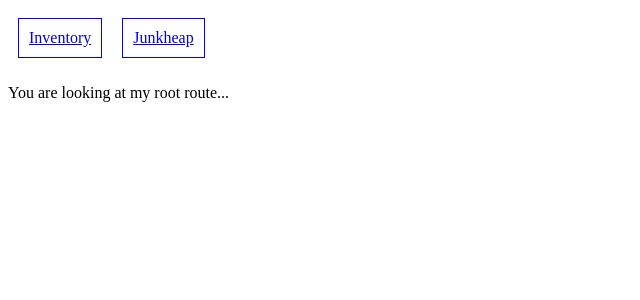
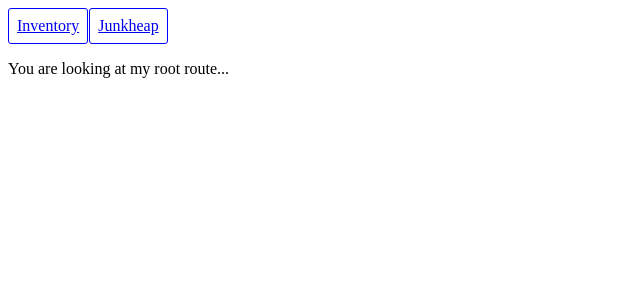
Before and after one commit to gpcroucher/idle-game, a React (Vite) app: page / in a window 1280 px wide. Shown: the top 300 px of the page, without its empty margins (0-640 px from the left). Built offline with nearby package versions, Linux system fonts and the light colour scheme.

Commit message:
NavBar styling and PropTypes fix

```diff
--- a/src/components/NavBar.css
+++ b/src/components/NavBar.css
@@ -1,11 +1,15 @@
 .navbar {
+  margin-bottom: 1em;
+
   display: flex;
+  gap: 1px;
 }
 
 .navbar a {
-  margin: 10px;
+  margin-left: 0;
   border: 1px solid blue;
-  padding: 10px;
+  border-radius: 3px;
+  padding: 0.5em;
 
   display: block;
 }
--- a/src/components/NavBar.jsx
+++ b/src/components/NavBar.jsx
@@ -11,9 +11,6 @@ export default function NavBar(props) {
 
   return (
     <div className="navbar">
-      {/* <Link to="/">Home</Link>
-      <Link to="/junkheap">Junkheap</Link> */}
-
       {pages.map((page) => {
         if (page.link !== props.exclude) {
           return (
@@ -28,5 +25,5 @@ export default function NavBar(props) {
 }
 
 NavBar.propTypes = {
-  exclude: PropTypes.object,
+  exclude: PropTypes.string,
 };
```
